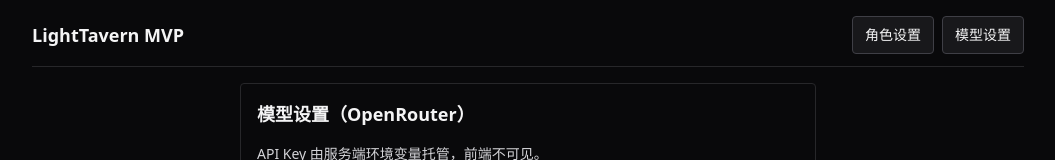
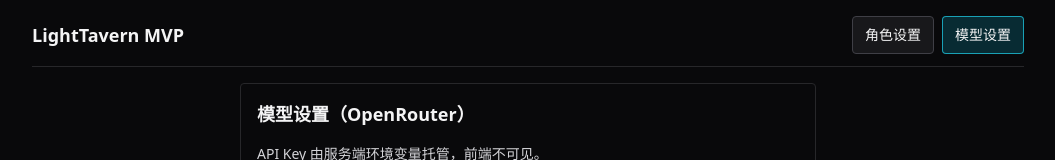
Before and after one commit to chen8139-dotcom/LightTarven, a Next.js app: page /settings in a window 1280 px wide. Shown: the top 160 px of the page, without its empty margins (112-1167 px from the left). Built offline with nearby package versions, Linux system fonts and the light colour scheme; no server answers.

Commit message:
feat: add continue chat button in top navigation

```diff
--- a/app/character/[id]/page.tsx
+++ b/app/character/[id]/page.tsx
@@ -6,10 +6,12 @@
 import {
   clearHistory,
   getCharacters,
+  getCurrentChatId,
   getHistory,
   getPasscode,
   getSettings,
-  saveHistory
+  saveHistory,
+  setCurrentChatId
 } from "@/lib/storage";
 import { CanonicalCharacterCard, ChatMessage } from "@/lib/types";
 
@@ -31,6 +33,9 @@
     setCharacter(current);
     setHistory(getHistory(characterId));
     setCurrentModel(getSettings().model || "openai/gpt-4o-mini");
+    if (characterId && getCurrentChatId() !== characterId) {
+      setCurrentChatId(characterId);
+    }
   }, [characterId]);
 
   useEffect(() => {
--- /dev/null
+++ b/app/components/top-nav.tsx
@@ -0,0 +1,52 @@
+"use client";
+
+import Link from "next/link";
+import { usePathname } from "next/navigation";
+import { useEffect, useMemo, useState } from "react";
+import { getCurrentChatId, getHistory } from "@/lib/storage";
+
+const baseClass =
+  "rounded border px-3 py-2 text-zinc-100 transition";
+
+function navClass(active: boolean): string {
+  if (active) {
+    return `${baseClass} border-cyan-400/70 bg-cyan-500/20`;
+  }
+  return `${baseClass} border-zinc-700 bg-zinc-900 hover:border-zinc-500 hover:bg-zinc-800`;
+}
+
+export default function TopNav() {
+  const pathname = usePathname();
+  const [currentChatId, setCurrentChat] = useState("");
+
+  useEffect(() => {
+    setCurrentChat(getCurrentChatId());
+  }, [pathname]);
+
+  const hasCurrentChat = useMemo(() => {
+    if (!currentChatId) return false;
+    return getHistory(currentChatId).length > 0;
+  }, [currentChatId]);
+
+  const inCurrentChat = currentChatId ? pathname === `/character/${currentChatId}` : false;
+
+  return (
+    <nav className="ml-auto flex gap-2 text-sm">
+      {hasCurrentChat ? (
+        <Link
+          href={`/character/${currentChatId}`}
+          aria-disabled={inCurrentChat}
+          className={`${navClass(inCurrentChat)} ${inCurrentChat ? "pointer-events-none opacity-80" : ""}`}
+        >
+          继续聊天
+        </Link>
+      ) : null}
+      <Link href="/dashboard" className={navClass(pathname.startsWith("/dashboard"))}>
+        角色设置
+      </Link>
+      <Link href="/settings" className={navClass(pathname.startsWith("/settings"))}>
+        模型设置
+      </Link>
+    </nav>
+  );
+}
--- a/app/layout.tsx
+++ b/app/layout.tsx
@@ -1,6 +1,6 @@
 import "@/app/globals.css";
-import Link from "next/link";
 import { ReactNode } from "react";
+import TopNav from "@/app/components/top-nav";
 
 export default function RootLayout({ children }: { children: ReactNode }) {
   return (
@@ -9,20 +9,7 @@
         <div className="mx-auto min-h-screen max-w-5xl p-4">
           <header className="mb-4 flex items-center gap-3 border-b border-zinc-800 pb-3">
             <h1 className="text-lg font-semibold">LightTavern MVP</h1>
-            <nav className="ml-auto flex gap-2 text-sm">
-              <Link
-                href="/dashboard"
-                className="rounded border border-zinc-700 bg-zinc-900 px-3 py-2 text-zinc-100 transition hover:border-zinc-500 hover:bg-zinc-800"
-              >
-                角色设置
-              </Link>
-              <Link
-                href="/settings"
-                className="rounded border border-zinc-700 bg-zinc-900 px-3 py-2 text-zinc-100 transition hover:border-zinc-500 hover:bg-zinc-800"
-              >
-                模型设置
-              </Link>
-            </nav>
+            <TopNav />
           </header>
           {children}
         </div>
--- a/lib/storage.ts
+++ b/lib/storage.ts
@@ -4,7 +4,8 @@
   accessGranted: "lt_access_granted",
   passcode: "lt_passcode",
   characters: "lt_characters_v1",
-  settings: "lt_settings_v1"
+  settings: "lt_settings_v1",
+  currentChatId: "lt_current_chat_id"
 };
 
 export function isBrowser(): boolean {
@@ -109,3 +110,13 @@
   if (!isBrowser()) return;
   localStorage.removeItem(getHistoryKey(characterId));
 }
+
+export function setCurrentChatId(characterId: string): void {
+  if (!isBrowser()) return;
+  localStorage.setItem(KEYS.currentChatId, characterId);
+}
+
+export function getCurrentChatId(): string {
+  if (!isBrowser()) return "";
+  return localStorage.getItem(KEYS.currentChatId) ?? "";
+}
```
